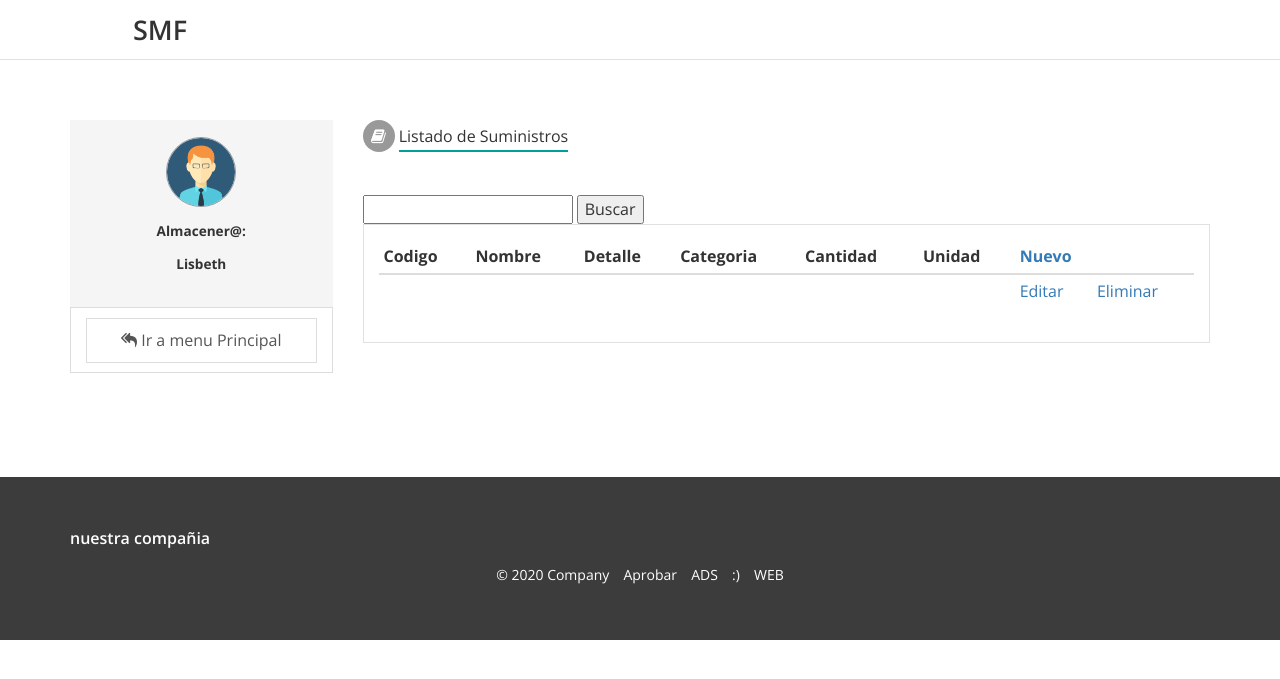
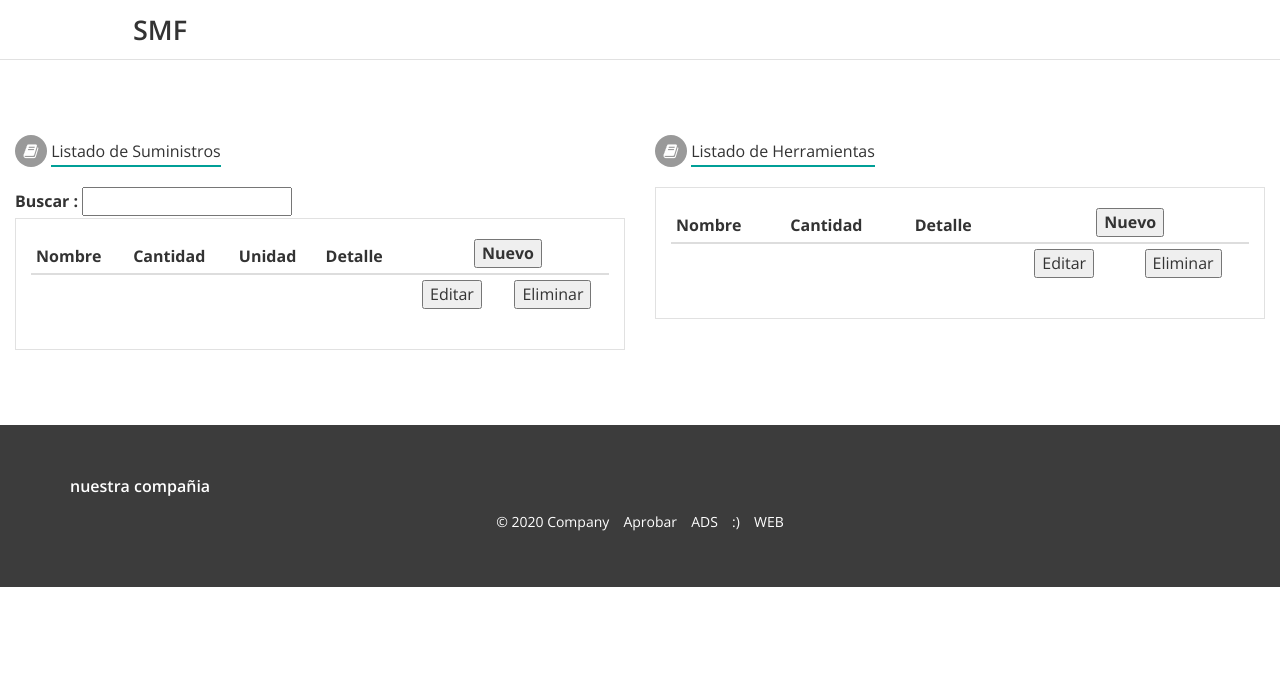
Before and after one commit to govydev/ProyectoADS, a PHP site: page /Vista/FormGestionarSuministros.php in a window 1280 px wide. Shown: the top 679 px of the page. Run offline with PHP 8.4, Linux system fonts and the light colour scheme; the template is opened without the code that fills it, so the values that code supplies are empty; some libraries are stand-ins or nearby versions.

Commit message:
gestion suministros

```diff
--- a/Recursos/Plantillas/Vista/FormGestionarSuministros.php
+++ b/Recursos/Plantillas/Vista/FormGestionarSuministros.php
@@ -2,43 +2,30 @@
 include_once("Plantilla/cabezera.php");
 ?>
 <section class="full-width section">
-<div class="container">
-<div class="row">
-<div class="col-xs-12 col-sm-4 col-md-3">
-<div class="full-width user-menu-xs">
-<div class="full-width post-user-info" style="margin: 0 !important;">
-<img src="../assets/img/user.png" class="NavBar-Nav-icon" alt="User">
-<p class="full-width"><small> <b>Almacener@:<br>Lisbeth</b> </h1></small></p><br><br>
-</div>
-<div class="full-width list-group" style="border-radius: 0;">
-<div class="list-group-item text-center">
-<a href="" class="list-group-item" id="categori-4" onclick="return confirm('¿dese continuar?')">
-<i class="fa fa-mail-reply-all" aria-hidden="true"></i> Ir a menu Principal </a>
-</div>
-</div>
-</div>
-</div>
-<div class="col-xs-12 col-sm-8 col-md-9">
-<div class="full-width bar-info-user">
-<i class="	fa fa-book" aria-hidden="true"></i>
-<div>Listado de Suministros </div>
-</div><br>
-<form>
-<input type="text" name="busqueda" required >
-<i aria-hidden="true"></i><button>Buscar</button> </a>
-</form>
-<!-- Contenido-->
-<div class="full-width" style="padding: 15px; border: 1px solid #E1E1E1;">
+<div class="modal-body row">
+     <div class="col-md-6">
+	 <div class="full-width bar-info-user">
+		<i class="	fa fa-book" aria-hidden="true"></i>
+		<div>Listado de Suministros </div>
+		</div>
+		<form action="get.php" method="POST">
+		<label>Buscar : </label> <input type="text" name="busqueda">
+
+		</form>
+     <div class="full-width" style="padding: 15px; border: 1px solid #E1E1E1;">
+
 	<table class="table table-condensed">
 		<thead>
 			<tr>
-				<th>Codigo</th>
 				<th>Nombre</th>
-                <th>Detalle</th>
-                <th>Categoria</th>
                 <th>Cantidad</th>
                 <th>Unidad</th>
-				<th colspan="2"><a href="">Nuevo<a></th>
+				<th>Detalle</th>
+				<th colspan="2">
+				<form action="get.php" method="POST">
+				<center><button type="submit">Nuevo</button></center>
+				</form>
+				</th>
 			</tr>
 		</thead>
 		<tbody>
@@ -47,21 +34,61 @@ include_once("Plantilla/cabezera.php");
 					<td><?= $fila[1] ?></td>
                     <td><?= $fila[2] ?></td>
                     <td></td>
-                    <td></td>
-                    <td></td>
 					<td>
-						<a href="">Editar</a>
+					<form action="get.php" method="POST">
+						<center><button type="submit"> Editar </button></center>
+					</form>
 					</td>
                     <td>
-						<a href="" onclick="return confirm('¿Realmente quiere eliminar el Suministro')">Eliminar</a>
+					<form action="get.php" method="POST">
+						<center><button type="submit" onclick="return confirm('¿Realmente quiere eliminar el Suministro')">Eliminar</submit></center>
+					</form>
 					</td>
 				</tr>
 		</tbody>
 	</table>
 </div>
+     </div>
+     <div class="col-md-6">
+	 <div class="full-width bar-info-user">
+		<i class="	fa fa-book" aria-hidden="true"></i>
+		<div>Listado de Herramientas </div>
+		</div>
+	   <div class="full-width" style="padding: 15px; border: 1px solid #E1E1E1;">
+	<table class="table table-condensed">
+		<thead>
+			<tr>
+				<th>Nombre</th>
+                <th>Cantidad</th>
+				<th>Detalle</th>
+				<th colspan="2">
+				<form action="get.php" method="POST">
+				<center><button type="submit">Nuevo</button></center>
+				</form>
+				</th>
+			</tr>
+		</thead>
+		<tbody>
+				<tr>
+					<td><?= $fila[0] ?></td>
+					<td><?= $fila[1] ?></td>
+                    <td><?= $fila[2] ?></td>
+					<td>
+					<form action="get.php" method="POST">
+						<center><button type="submit"> Editar </button></center>
+					</form>
+					</td>
+                    <td>
+					<form action="get.php" method="POST">
+						<center><button type="submit" onclick="return confirm('¿Realmente quiere eliminar el Suministro')">Eliminar</submit></center>
+					</form>
+					</td>
+				</tr>
+		</tbody>
+	</table>
 </div>
+     </div>
 </div>
-</div><br><br>
 </section>
 <!--Pie de pagina-->
 <?php
--- a/Recursos/Plantillas/Vista/FormGestionarUsuarios.php
+++ b/Recursos/Plantillas/Vista/FormGestionarUsuarios.php
@@ -1,7 +1,7 @@
 <?php
 include_once("Plantilla/cabezera.php");
 ?>
-<!-- cuerpo lis -->
+<!-- cuerpo lis asdas -->
 <section class="full-width section">
 <div class="container">
 <div class="row">
--- a/Recursos/Plantillas/Vista/FormListaSolicitud.php
+++ b/Recursos/Plantillas/Vista/FormListaSolicitud.php
@@ -19,7 +19,7 @@ include_once("Plantilla/cabezera.php");
 <i class="	fa fa-book" aria-hidden="true"></i>
 <div>Listado de Solicitudes </div>
 </div><br>
-<form>
+<form action="get.php" method="POST">
 <label> Solicitud :</label> <input type="text" name="" required >
 <i aria-hidden="true"></i><button>Buscar</button></a>
 </form>
@@ -40,7 +40,7 @@ include_once("Plantilla/cabezera.php");
 					<td><?= $fila[1] ?></td>
                     <td><?= $fila[2] ?></td>
 					<td>
-						<a href="">Ver</a>
+						<button class="btn btn-info" type="submit">Ver</button>
 					</td>
 				</tr>
 		</tbody>
--- a/Recursos/Plantillas/Vista/FormSuministrosAgotados.php
+++ b/Recursos/Plantillas/Vista/FormSuministrosAgotados.php
@@ -12,8 +12,10 @@ include_once("Plantilla/cabezera.php");
 </div>
 <div class="full-width list-group" style="border-radius: 0;">
 <div class="list-group-item text-center">
-<a href="" class="list-group-item" id="categori-4">
-<i class="fa fa-mail-reply-all" aria-hidden="true"></i> Volver atrás </a>
+<form action="get.php" method="POST">
+<button type="" class="list-group-item" id="categori-4">
+<i class="fa fa-mail-reply-all" aria-hidden="true"></i> Volver atrás </button>
+</form>
 </div>
 </div>
 </div>
--- a/Sistema/managementModule/formModificarUsuario.php
+++ b/Sistema/managementModule/formModificarUsuario.php
@@ -29,7 +29,7 @@ class formModificarUsuario{
         <div class="full-width post-user-info" style="margin: 0 !important;">
         <img src="../style/assets/img/user.png" class="NavBar-Nav-icon" alt="User">
         <p class="full-width"><small> <b>Modificar Usuario<br></b></h1></small></p><br><br>
-        </div><br>
+        <br>
         <form action="getUsuarioGU.php" method="POST">
             <?foreach($user as $value){?>
                 <div class="form-group">
@@ -89,6 +89,7 @@ class formModificarUsuario{
             </ul>
         </div>
         </div>
+        </div>
         </footer>
 
         <script src="//ajax.googleapis.com/ajax/libs/jquery/1.11.2/jquery.min.js"></script>
--- a/Sistema/managementModule/formNuevoUsuario.php
+++ b/Sistema/managementModule/formNuevoUsuario.php
@@ -29,7 +29,7 @@ class formNuevoUsuario{
         <div class="full-width post-user-info" style="margin: 0 !important;">
         <img src="../style/assets/img/user.png" class="NavBar-Nav-icon" alt="User">
         <p class="full-width"><small> <b>Nuevo Usuario<br></b></h1></small></p><br><br>
-        </div><br>
+        <br>
         <form action="getUsuarioGU.php" method="POST">
                 <div class="form-group">
                     <input class="form-control item" type="text" name="txtNombre"  id="" placeholder="Nombre" required>
@@ -87,6 +87,7 @@ class formNuevoUsuario{
             </ul>
         </div>
         </div>
+        </div>
         </footer>
 
         <script src="//ajax.googleapis.com/ajax/libs/jquery/1.11.2/jquery.min.js"></script>
```
Also changed, not shown: Recursos/Plantillas/Vista/FormEditarSuministro.php (+19 -8 lines), Recursos/Plantillas/Vista/FormEmitirsolicitud.php (+7 -4 lines), Recursos/Plantillas/Vista/FormRegistrarSuministro.php (+7 -7 lines), Recursos/Plantillas/Vista/FormRegistroSalida.php (+4 -5 lines), Recursos/Plantillas/Vista/FormRegistros.php (+7 -3 lines), Recursos/Plantillas/Vista/FormSolicitud.php (+8 -9 lines), Recursos/Plantillas/Vista/FormSuministros.php (+21 -7 lines).
